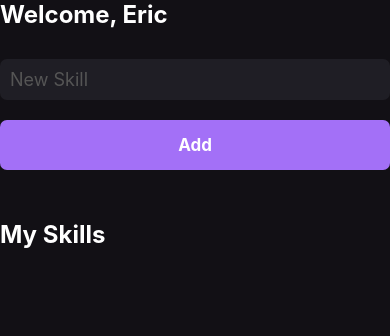
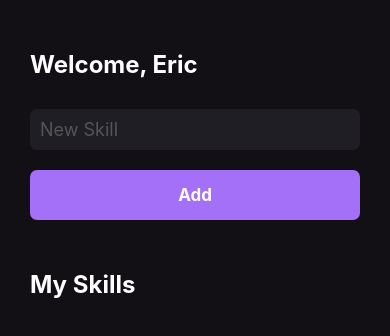
Before and after one commit to ericmadson/Ignite-mySkills, a React Native app: screen / in a window 390 px wide. Shown: the top 336 px of the page. Built offline with nearby package versions, Linux system fonts and the light colour scheme.

Commit message:
componentization and add new skills functionality

```diff
--- a/App.js
+++ b/App.js
@@ -1,6 +1,6 @@
 import React from 'react';
 
-import Home from './src/Home';
+import Home from './src/pages/Home';
 
 export default function App() {
   return <Home />;
--- a/src/Home.js
+++ /dev/null
@@ -1,64 +0,0 @@
-import React from 'react';
-import {
-  View,
-  Text,
-  StyleSheet,
-  SafeAreaView,
-  TextInput,
-  Platform,
-  TouchableOpacity,
-} from 'react-native';
-
-export default function Home() {
-  return (
-    <SafeAreaView style={styles.container}>
-      <Text style={styles.title}>Welcome, Eric</Text>
-
-      <TextInput
-        style={styles.input}
-        placeholder="New Skill"
-        placeholderTextColor="#555"
-      />
-      <TouchableOpacity style={styles.button} activeOpacity={0.7}>
-        <Text style={styles.buttonText}>Add</Text>
-      </TouchableOpacity>
-
-      <Text style={[styles.title, {marginTop: 50}]}>My Skills</Text>
-    </SafeAreaView>
-  );
-}
-
-const styles = StyleSheet.create({
-  container: {
-    flex: 1,
-    backgroundColor: '#121015',
-    paddingHorizontal: 20,
-    paddingVertical: 50,
-    paddingHorizontal: 30,
-  },
-  title: {
-    color: '#fff',
-    fontSize: 24,
-    fontWeight: 'bold',
-  },
-  input: {
-    backgroundColor: '#1F1E25',
-    color: '#fff',
-    fontSize: 18,
-    padding: Platform.OS === 'ios' ? 15 : 10,
-    marginTop: 30,
-    borderRadius: 7,
-  },
-  button: {
-    backgroundColor: '#A370F7',
-    padding: 15,
-    borderRadius: 7,
-    alignItems: 'center',
-    marginTop: 20,
-  },
-  buttonText: {
-    color: '#FFF',
-    fontSize: 17,
-    fontWeight: 'bold',
-  },
-});
--- /dev/null
+++ b/src/components/Button.js
@@ -0,0 +1,28 @@
+import React from 'react';
+import {StyleSheet, Text, TouchableOpacity} from 'react-native';
+
+export function Button({onPress}) {
+  return (
+    <TouchableOpacity
+      style={styles.button}
+      activeOpacity={0.7}
+      onPress={onPress}>
+      <Text style={styles.buttonText}>Add</Text>
+    </TouchableOpacity>
+  );
+}
+
+const styles = StyleSheet.create({
+  button: {
+    backgroundColor: '#A370F7',
+    padding: 15,
+    borderRadius: 7,
+    alignItems: 'center',
+    marginTop: 20,
+  },
+  buttonText: {
+    color: '#FFF',
+    fontSize: 17,
+    fontWeight: 'bold',
+  },
+});
--- /dev/null
+++ b/src/components/SkillCard.js
@@ -0,0 +1,29 @@
+import React from 'react';
+
+import {StyleSheet, Text, TouchableOpacity} from 'react-native';
+
+export function SkillCard({skill, skillIndex}) {
+  return (
+    <TouchableOpacity
+      key={skillIndex}
+      style={styles.buttonSkill}
+      activeOpacity={0.7}>
+      <Text style={[styles.textSkill]}>{skill}</Text>
+    </TouchableOpacity>
+  );
+}
+
+const styles = StyleSheet.create({
+  buttonSkill: {
+    backgroundColor: '#1F1E25',
+    padding: 15,
+    borderRadius: 50,
+    alignItems: 'center',
+    marginVertical: 10,
+  },
+  textSkill: {
+    color: '#FFF',
+    fontSize: 22,
+    fontWeight: 'bold',
+  },
+});
--- /dev/null
+++ b/src/pages/Home.js
@@ -0,0 +1,58 @@
+import React, {useState} from 'react';
+import {View, Text, StyleSheet, TextInput, Platform} from 'react-native';
+import {Button} from '../components/Button';
+import {SkillCard} from '../components/SkillCard';
+
+export default function Home() {
+  const [newSkill, setNewSkill] = useState('');
+  const [mySkills, setMySkills] = useState([]);
+
+  /* Utilizar o handle quando a função for disparada pela interação do usuário */
+  function handleAddNewSkill() {
+    setMySkills(oldState => [...oldState, newSkill]);
+  }
+
+  return (
+    <View style={styles.container}>
+      <Text style={styles.title}>Welcome, Eric</Text>
+
+      <TextInput
+        style={styles.input}
+        placeholder="New Skill"
+        placeholderTextColor="#555"
+        onChangeText={setNewSkill}
+      />
+
+      <Button onPress={handleAddNewSkill} />
+
+      <Text style={[styles.title, {marginVertical: 50}]}>My Skills</Text>
+
+      {mySkills.map((skill, index) => (
+        <SkillCard skill={skill} skillIndex={index} />
+      ))}
+    </View>
+  );
+}
+
+const styles = StyleSheet.create({
+  container: {
+    flex: 1,
+    backgroundColor: '#121015',
+    paddingHorizontal: 20,
+    paddingVertical: 50,
+    paddingHorizontal: 30,
+  },
+  title: {
+    color: '#fff',
+    fontSize: 24,
+    fontWeight: 'bold',
+  },
+  input: {
+    backgroundColor: '#1F1E25',
+    color: '#fff',
+    fontSize: 18,
+    padding: Platform.OS === 'ios' ? 15 : 10,
+    marginTop: 30,
+    borderRadius: 7,
+  },
+});
```
